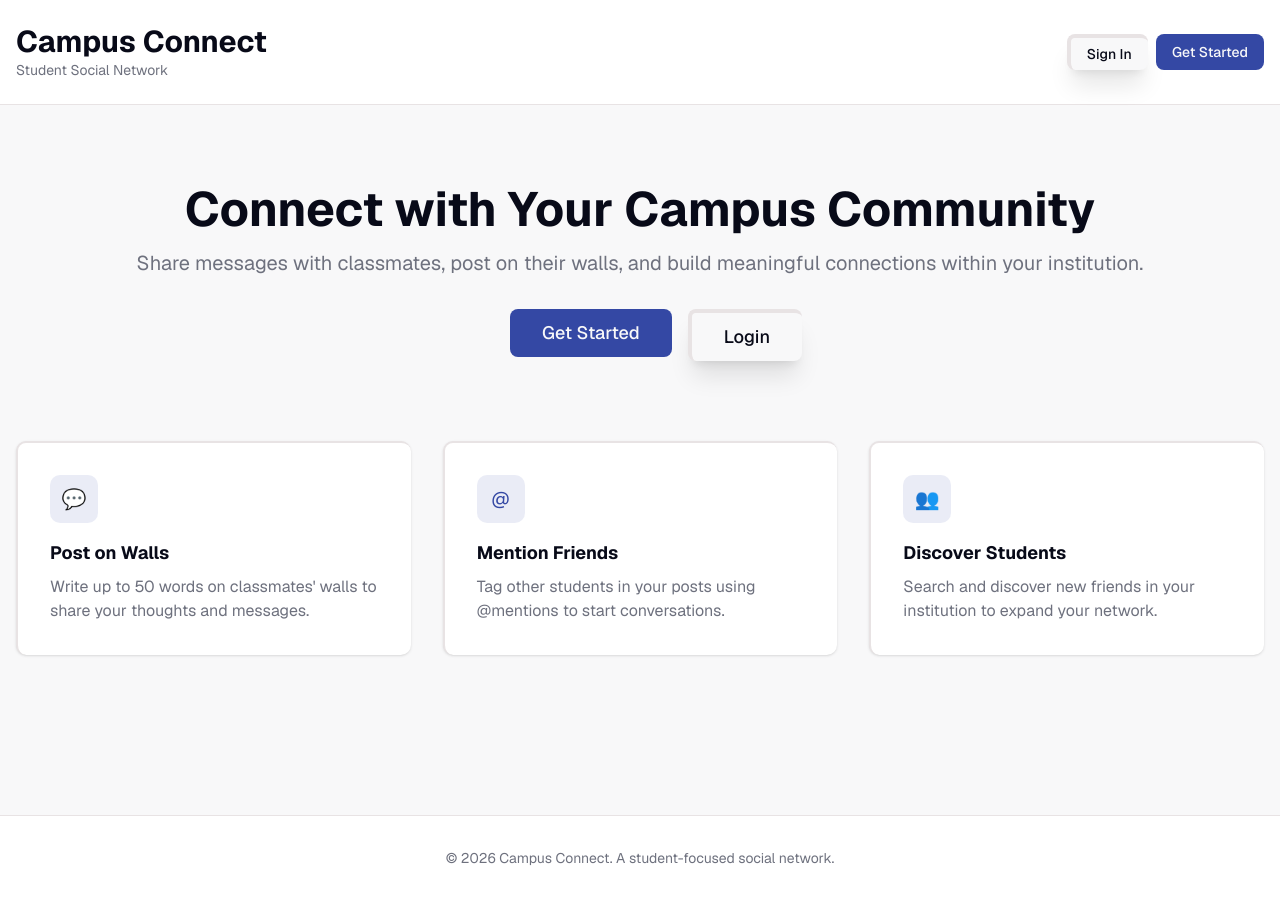
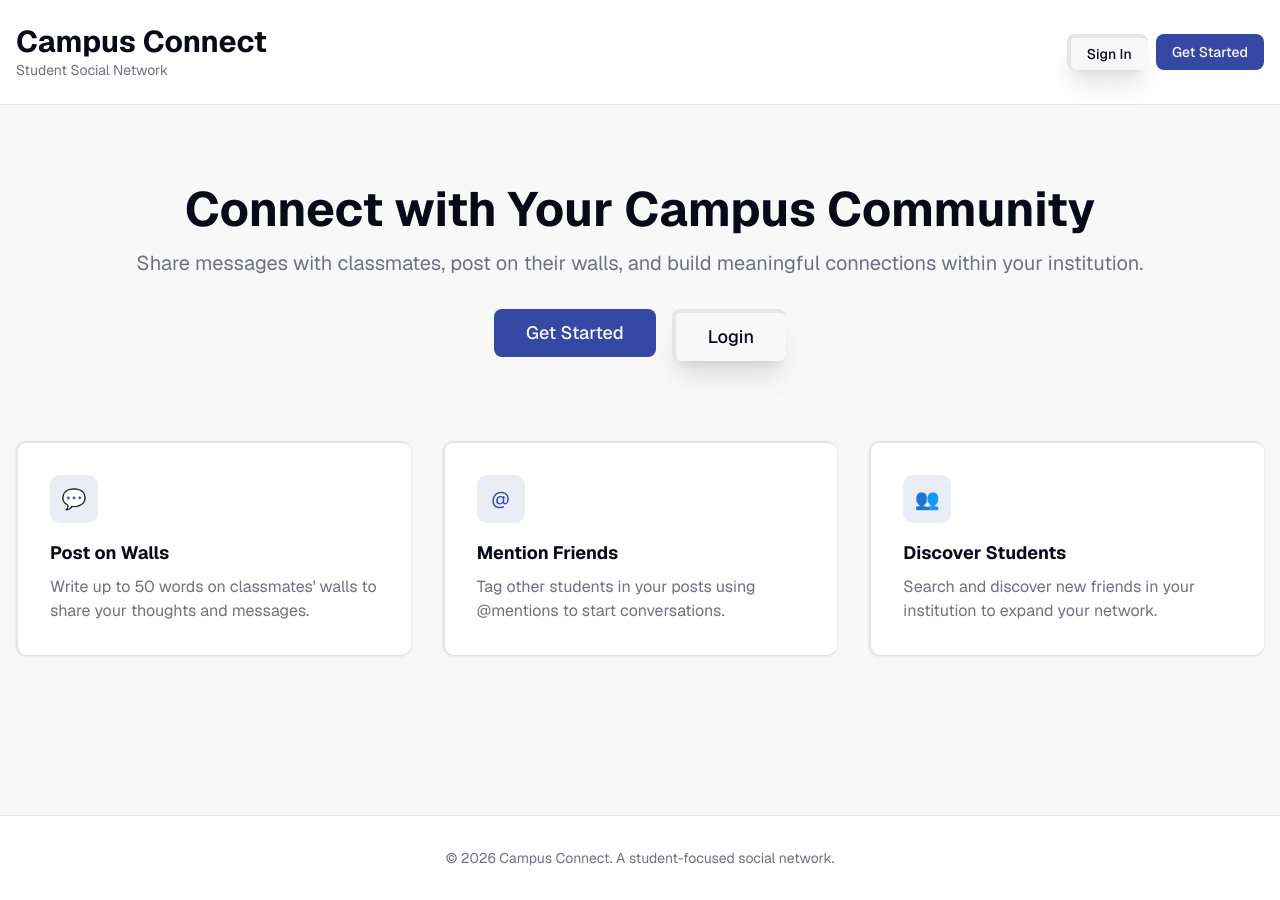
Before and after one commit to Asta1984/Surabhi_book, a Next.js app: page / in a window 1280 px wide. Built offline with nearby package versions, Linux system fonts and the light colour scheme; no server answers.

Commit message:
alignment width

```diff
--- a/app/page.tsx
+++ b/app/page.tsx
@@ -32,7 +32,7 @@ export default function Home() {
   return (
     <div className="min-h-screen bg-background">
       <header className="border-b border-border bg-card">
-        <div className="w-screen mx-auto px-4 py-6 flex items-center justify-between">
+        <div className="mx-auto px-4 py-6 flex items-center justify-between">
           <div>
             <h1 className="md:text-3xl font-bold text-foreground">Campus Connect</h1>
             <p className="text-sm text-muted-foreground">Student Social Network</p>
@@ -52,7 +52,7 @@ export default function Home() {
         </div>
       </header>
 
-      <main className="min-w-screen mx-auto px-4 py-20">
+      <main className="w-full mx-auto px-4 py-20">
         <div className="text-center mb-16">
           <h2 className="text-5xl font-bold text-foreground mb-4 text-balance">
             Connect with Your Campus Community
@@ -60,7 +60,7 @@ export default function Home() {
           <p className="text-xl text-muted-foreground mb-8 text-balance">
             Share messages with classmates, post on their walls, and build meaningful connections within your institution.
           </p>
-          <div className="flex w-screen gap-4 justify-center">
+          <div className="flex gap-4 justify-center">
             <Link href="/signup">
               <Button size="sm" className="bg-primary hover:bg-primary/90 text-primary-foreground px-8 py-6 text-lg">
                 Get Started
```
